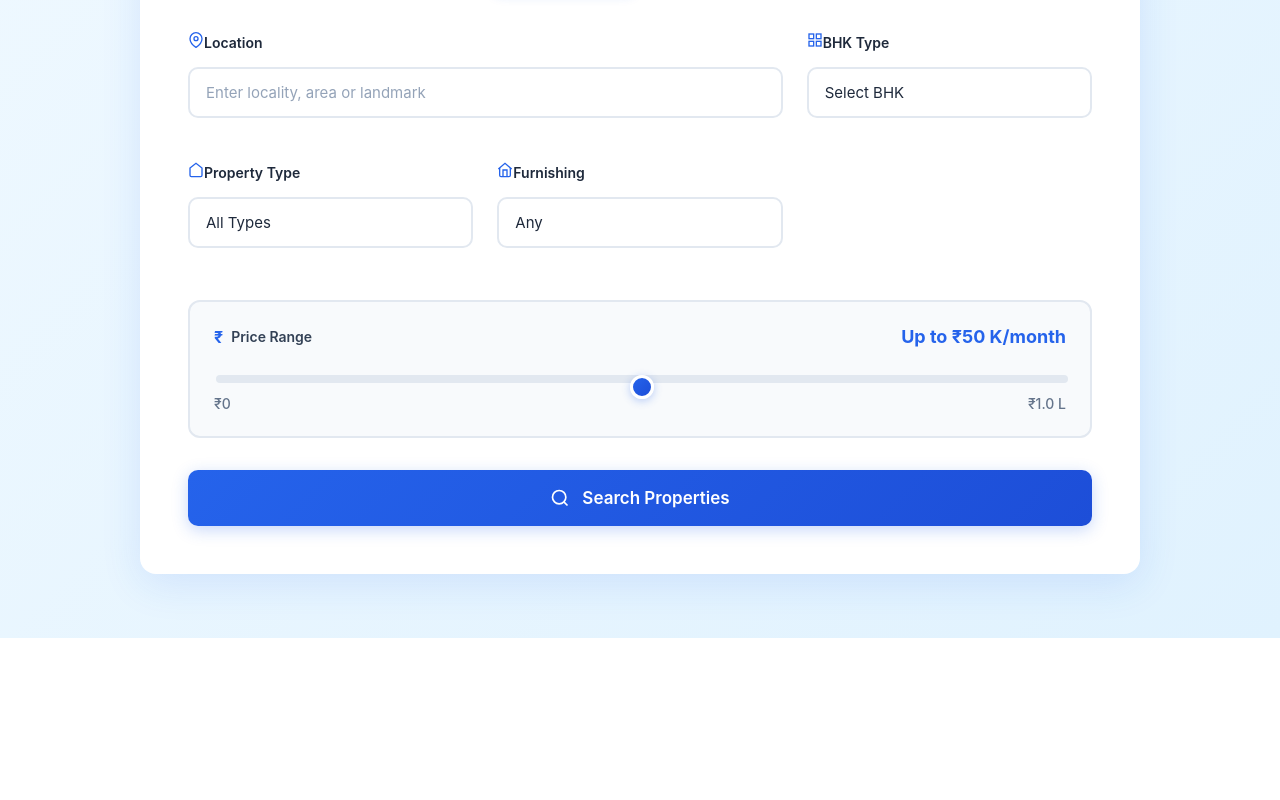
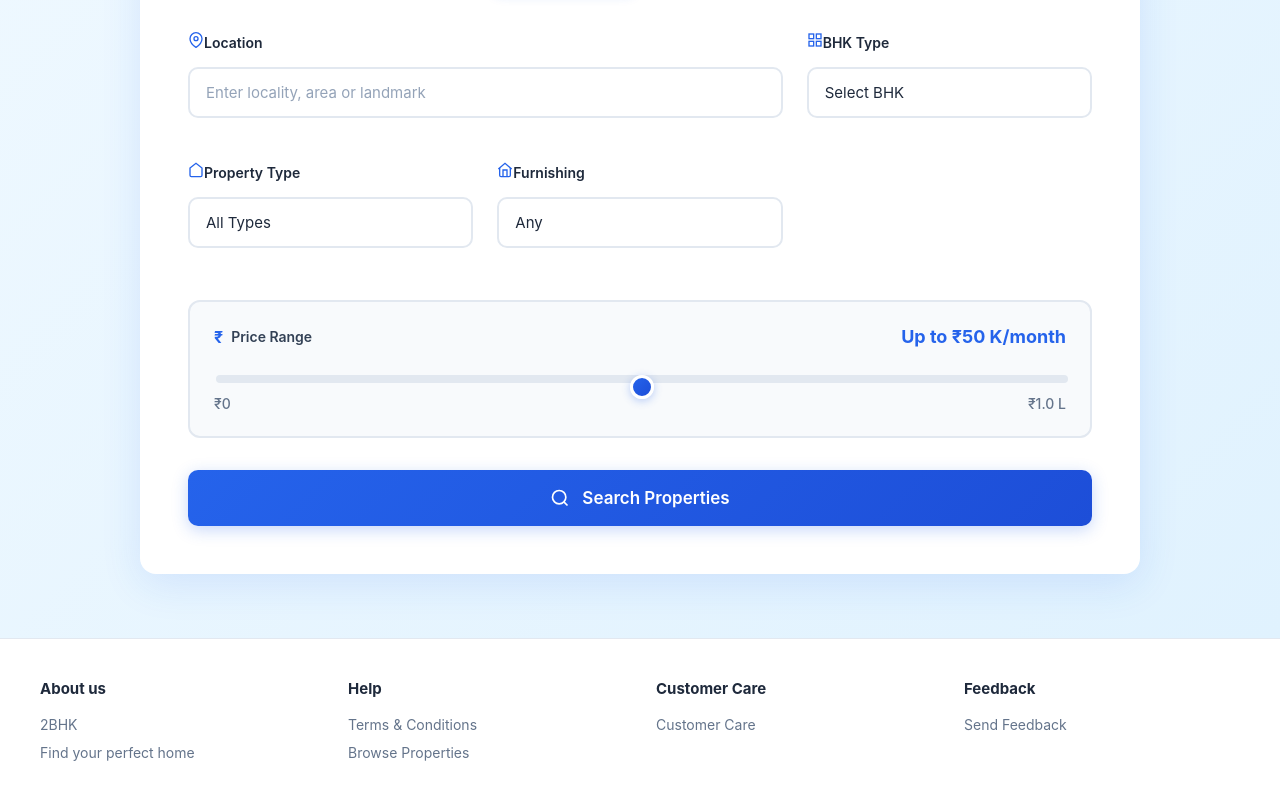
Before and after one commit to evasharma12/2BHK, a React (Create React App) app in the folder react-frontend/: page / in a window 1280 px wide. Shown: the part 356-1156 px from the top of the page. Before the commit the page ends 994 px from the top, so only its background shows below. Built offline with nearby package versions, Linux system fonts and the light colour scheme; no server answers.

Commit message:
Added customer care and feedback pages.

```diff
--- a/react-frontend/src/App.js
+++ b/react-frontend/src/App.js
@@ -10,6 +10,8 @@ import PropertyDetailPage from './pages/PropertyDetailPage';
 import EditPropertyPage from './pages/EditPropertyPage';
 import ProfilePage from './pages/ProfilePage';
 import TermsPage from './pages/TermsPage';
+import CustomerCarePage from './pages/CustomerCarePage';
+import FeedbackPage from './pages/FeedbackPage';
 
 const GOOGLE_CLIENT_ID = process.env.REACT_APP_GOOGLE_AUTH_CLIENT_ID;
 
@@ -29,6 +31,8 @@ function App() {
             <Route path="/properties/:id" element={<PropertyDetailPage />} />
             <Route path="/properties/:id/edit" element={<EditPropertyPage />} />
             <Route path="/terms" element={<TermsPage />} />
+            <Route path="/customer-care" element={<CustomerCarePage />} />
+            <Route path="/feedback" element={<FeedbackPage />} />
           </Routes>
         </div>
       </Router>
--- a/react-frontend/src/components/PropertySearchForm.css
+++ b/react-frontend/src/components/PropertySearchForm.css
@@ -7,7 +7,7 @@
   overflow-x: hidden;
   padding: 6rem 2rem 4rem;
   background: linear-gradient(135deg, #f0f9ff 0%, #e0f2fe 100%);
-  min-height: 70vh;
+  min-height: calc(100vh - 70px);
   display: flex;
   align-items: center;
   justify-content: center;
--- /dev/null
+++ b/react-frontend/src/pages/CustomerCarePage.jsx
@@ -0,0 +1,32 @@
+import React from 'react';
+import { Link } from 'react-router-dom';
+import './SupportPage.css';
+
+const CUSTOMER_CARE_EMAIL = 'codevaa6@gmail.com';
+
+const CustomerCarePage = () => {
+  return (
+    <div className="support-page customer-care-page">
+      <div className="support-page__container">
+        <Link to="/" className="support-page__back">← Back to Home</Link>
+        <h1 className="support-page__title">Customer Care</h1>
+        <div className="support-page__content">
+          <p>
+            If you need help or have any queries related to the website, please email us at:
+          </p>
+          <p className="support-page__email">
+            <a href={`mailto:${CUSTOMER_CARE_EMAIL}`} className="support-page__mailto">
+              {CUSTOMER_CARE_EMAIL}
+            </a>
+          </p>
+          <p className="support-page__hint">Click the email above to open your mail app and send us a message.</p>
+          <a href={`mailto:${CUSTOMER_CARE_EMAIL}`} className="support-page__btn">
+            Open mail app
+          </a>
+        </div>
+      </div>
+    </div>
+  );
+};
+
+export default CustomerCarePage;
--- /dev/null
+++ b/react-frontend/src/pages/FeedbackPage.jsx
@@ -0,0 +1,32 @@
+import React from 'react';
+import { Link } from 'react-router-dom';
+import './SupportPage.css';
+
+const FEEDBACK_EMAIL = 'codevaa@gmail.com';
+
+const FeedbackPage = () => {
+  return (
+    <div className="support-page feedback-page">
+      <div className="support-page__container">
+        <Link to="/" className="support-page__back">← Back to Home</Link>
+        <h1 className="support-page__title">Feedback</h1>
+        <div className="support-page__content">
+          <p>
+            We would highly appreciate if you could give us your feedback on:
+          </p>
+          <p className="support-page__email">
+            <a href={`mailto:${FEEDBACK_EMAIL}`} className="support-page__mailto">
+              {FEEDBACK_EMAIL}
+            </a>
+          </p>
+          <p className="support-page__hint">Click the email above or the button below to open your mail app.</p>
+          <a href={`mailto:${FEEDBACK_EMAIL}`} className="support-page__btn">
+            Open mail app
+          </a>
+        </div>
+      </div>
+    </div>
+  );
+};
+
+export default FeedbackPage;
--- /dev/null
+++ b/react-frontend/src/pages/HomePage.css
@@ -0,0 +1,61 @@
+/* Home Page */
+
+.home-page {
+  min-height: 100%;
+  display: flex;
+  flex-direction: column;
+}
+
+.home-footer {
+  background: #ffffff;
+  padding: 2.5rem 2rem 2rem;
+  border-top: 1px solid #e2e8f0;
+}
+
+.home-footer__inner {
+  max-width: 1200px;
+  margin: 0 auto;
+  display: grid;
+  grid-template-columns: repeat(auto-fit, minmax(180px, 1fr));
+  gap: 2rem;
+}
+
+.home-footer__column h4 {
+  font-size: 0.9375rem;
+  font-weight: 700;
+  color: #1e293b;
+  margin: 0 0 1rem 0;
+  font-family: 'Inter', -apple-system, BlinkMacSystemFont, sans-serif;
+}
+
+.home-footer__column ul {
+  list-style: none;
+  padding: 0;
+  margin: 0;
+}
+
+.home-footer__column li {
+  margin-bottom: 0.5rem;
+}
+
+.home-footer__column a {
+  font-size: 0.875rem;
+  color: #64748b;
+  text-decoration: none;
+  transition: color 0.2s ease;
+}
+
+.home-footer__column a:hover {
+  color: #2563eb;
+}
+
+@media (max-width: 768px) {
+  .home-footer {
+    padding: 2rem 1rem 1.5rem;
+  }
+
+  .home-footer__inner {
+    grid-template-columns: 1fr 1fr;
+    gap: 1.5rem;
+  }
+}
--- a/react-frontend/src/pages/HomePage.jsx
+++ b/react-frontend/src/pages/HomePage.jsx
@@ -1,16 +1,42 @@
 import React from 'react';
+import { Link } from 'react-router-dom';
 import PropertySearchForm from '../components/PropertySearchForm';
+import './HomePage.css';
 
 const HomePage = () => {
   return (
     <div className="home-page">
       <PropertySearchForm />
-      {/* You can add more sections here like:
-          - Featured Properties
-          - How It Works
-          - Testimonials
-          - Footer
-      */}
+      <footer className="home-footer">
+        <div className="home-footer__inner">
+          <div className="home-footer__column">
+            <h4>About us</h4>
+            <ul>
+              <li><Link to="/">2BHK</Link></li>
+              <li><span style={{ fontSize: '0.875rem', color: '#64748b' }}>Find your perfect home</span></li>
+            </ul>
+          </div>
+          <div className="home-footer__column">
+            <h4>Help</h4>
+            <ul>
+              <li><Link to="/terms">Terms & Conditions</Link></li>
+              <li><Link to="/properties">Browse Properties</Link></li>
+            </ul>
+          </div>
+          <div className="home-footer__column">
+            <h4>Customer Care</h4>
+            <ul>
+              <li><Link to="/customer-care">Customer Care</Link></li>
+            </ul>
+          </div>
+          <div className="home-footer__column">
+            <h4>Feedback</h4>
+            <ul>
+              <li><Link to="/feedback">Send Feedback</Link></li>
+            </ul>
+          </div>
+        </div>
+      </footer>
     </div>
   );
 };
--- /dev/null
+++ b/react-frontend/src/pages/SupportPage.css
@@ -0,0 +1,108 @@
+/* Shared styles for Customer Care and Feedback pages */
+
+.support-page {
+  min-height: 100vh;
+  background: linear-gradient(135deg, #f8fafc 0%, #e0f2fe 100%);
+  padding: 5rem 1.5rem 4rem;
+  box-sizing: border-box;
+}
+
+.support-page__container {
+  max-width: 560px;
+  margin: 0 auto;
+}
+
+.support-page__back {
+  display: inline-block;
+  font-size: 0.9375rem;
+  color: #2563eb;
+  text-decoration: none;
+  font-weight: 500;
+  margin-bottom: 1.5rem;
+  transition: color 0.2s ease;
+}
+
+.support-page__back:hover {
+  color: #1d4ed8;
+  text-decoration: underline;
+}
+
+.support-page__title {
+  font-size: 2rem;
+  font-weight: 700;
+  color: #1e293b;
+  margin: 0 0 1.5rem 0;
+  font-family: 'Outfit', -apple-system, BlinkMacSystemFont, sans-serif;
+  letter-spacing: -0.02em;
+}
+
+.support-page__content {
+  background: #ffffff;
+  border-radius: 16px;
+  padding: 2rem;
+  box-shadow: 0 10px 40px rgba(0, 0, 0, 0.08);
+  box-sizing: border-box;
+}
+
+.support-page__content p {
+  font-size: 1rem;
+  color: #475569;
+  line-height: 1.65;
+  margin: 0 0 1rem 0;
+}
+
+.support-page__email {
+  margin: 1.25rem 0 !important;
+}
+
+.support-page__mailto {
+  font-size: 1.125rem;
+  font-weight: 600;
+  color: #2563eb;
+  text-decoration: none;
+  word-break: break-all;
+}
+
+.support-page__mailto:hover {
+  text-decoration: underline;
+}
+
+.support-page__hint {
+  font-size: 0.875rem !important;
+  color: #94a3b8 !important;
+  margin-top: 0.5rem !important;
+}
+
+.support-page__btn {
+  display: inline-flex;
+  align-items: center;
+  margin-top: 1.5rem;
+  padding: 0.75rem 1.5rem;
+  border-radius: 8px;
+  background: linear-gradient(135deg, #2563eb 0%, #1d4ed8 100%);
+  color: #ffffff;
+  font-size: 0.9375rem;
+  font-weight: 600;
+  text-decoration: none;
+  transition: all 0.2s ease;
+  font-family: 'Inter', -apple-system, BlinkMacSystemFont, sans-serif;
+}
+
+.support-page__btn:hover {
+  background: linear-gradient(135deg, #1d4ed8 0%, #1e40af 100%);
+  transform: translateY(-1px);
+}
+
+@media (max-width: 768px) {
+  .support-page {
+    padding: 4rem 1rem 2rem;
+  }
+
+  .support-page__title {
+    font-size: 1.5rem;
+  }
+
+  .support-page__content {
+    padding: 1.5rem;
+  }
+}
```
